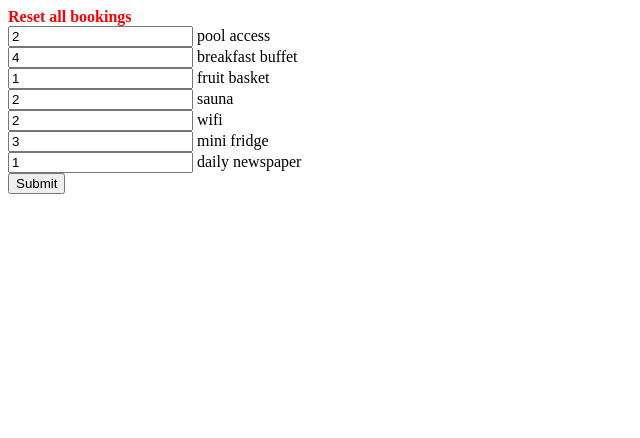
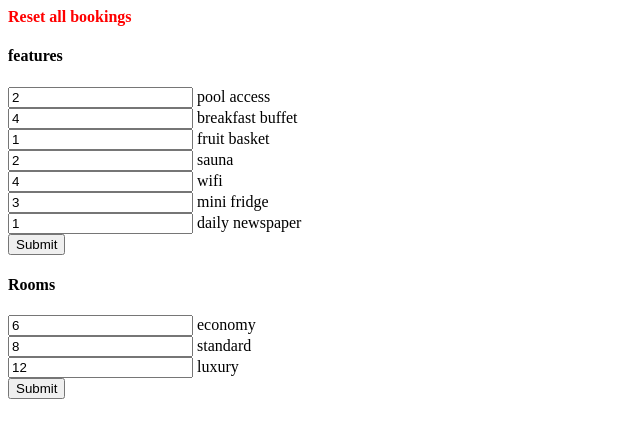
Before and after one commit to DouglasLindahl/yrgopelago, a PHP site: page /admin.php in a window 1280 px wide. Shown: the top 438 px of the page, without its empty margins (0-640 px from the left). Run offline with PHP 8.4, Linux system fonts and the light colour scheme; data comes from the database, SQL or seed files in the repository.

Commit message:
admin can now update prices from admin.php

```diff
--- a/admin.php
+++ b/admin.php
@@ -2,19 +2,6 @@
 
 declare(strict_types=1);
 require("prices.php");
-
-
-if (isset($_POST)) {
-    $key = 1;
-    foreach ($_POST as $feature) {
-        $features[$key]["price"] = $feature;
-        echo "<br>";
-        echo $features[1]["price"];
-        echo "<br>";
-        echo $feature;
-        echo "<br>";
-    }
-}
 
 ?>
 <!DOCTYPE html>
@@ -31,7 +18,8 @@ if (isset($_POST)) {
 <body>
     <a class="resetBooking warning">Reset all bookings</a>
     <script src="script.js"></script>
-    <form action="admin.php" method="POST">
+    <form action="updateFeaturePrices.php" method="POST">
+        <h4>features</h4>
         <?php foreach ($features as $feature) : ?>
             <div class="feature">
                 <input type="input" name="<?php echo $feature['feature']; ?>" value="<?php echo $feature['price']; ?>">
@@ -40,6 +28,17 @@ if (isset($_POST)) {
         <?php endforeach ?>
         <input type="submit">
     </form>
+    <form action="updateRoomPrices.php" method="POST">
+        <h4>Rooms</h4>
+        <?php foreach ($rooms as $room) : ?>
+            <div class="feature">
+                <input type="input" name="<?php echo $room["room"]; ?>" value="<?php echo $room['price']; ?>">
+                <?php echo $room["room"] ?>
+            </div>
+        <?php endforeach ?>
+        <input type="submit">
+    </form>
+
 </body>
 
 </html>
--- a/prices.php
+++ b/prices.php
@@ -1,23 +1,16 @@
 <?php
 session_start();
 $database = new PDO("sqlite:database/hotel.db");
+
+$x = $database->prepare("SELECT feature, price from features");
+$x->execute();
+$features = $x->fetchAll(PDO::FETCH_ASSOC);
+
+$y = $database->prepare("SELECT room, price from hotel_rooms");
+$y->execute();
+$rooms = $y->fetchAll(PDO::FETCH_ASSOC);
+
 $hotelInfo = [
     "hotel" => "hotel",
     "stars" => 1
 ];
-$rooms = [
-    ["room" => "economy", "price" => 2],
-    ["room" => "standard", "price" => 4],
-    ["room" => "luxury", "price" => 6]
-];
-
-
-$features = [
-    ["feature" => "pool access", "price" => 2],
-    ["feature" => "breakfast buffet", "price" => 4],
-    ["feature" => "fruit basket", "price" => 1],
-    ["feature" => "sauna", "price" => 2],
-    ["feature" => "wifi", "price" => 2],
-    ["feature" => "mini fridge", "price" => 3],
-    ["feature" => "daily newspaper", "price" => 1]
-];
```
Also changed, not shown: updateFeaturePrices.php (added, +11 -0 lines), updateRoomPrices.php (added, +11 -0 lines), database/hotel.db.
